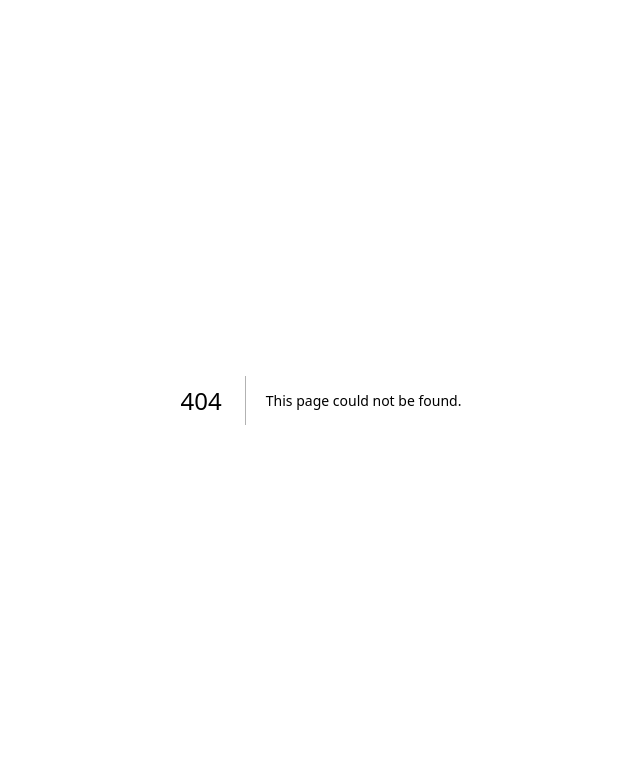
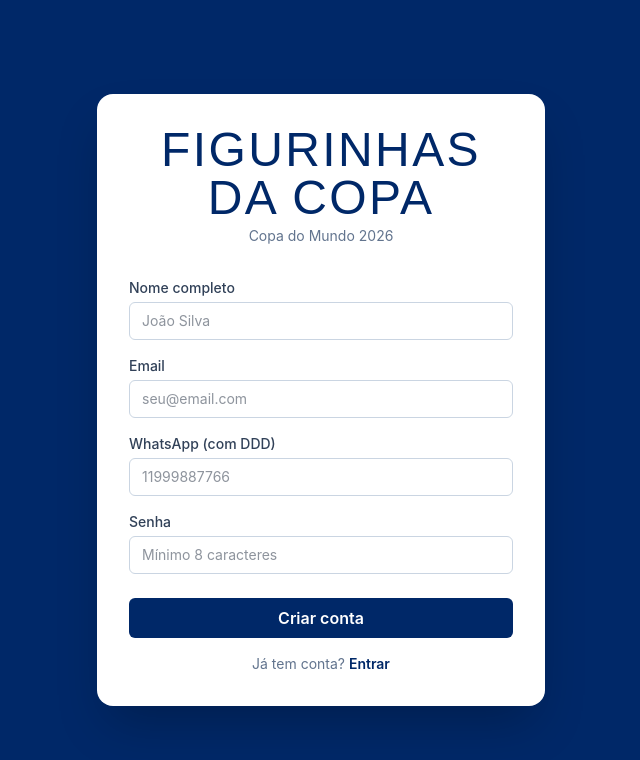
Before and after one commit to leotheodoro/stickertradeworldcup2026, a Next.js app: page /register in a window 1280 px wide. Before the commit this address had no page. Shown: the top 760 px of the page, without its empty margins (319-959 px from the left). Built offline with nearby package versions, Linux system fonts and the light colour scheme.

Commit message:
feat: useAuth hook, auth layout, and login page

```diff
--- /dev/null
+++ b/app/(auth)/layout.tsx
@@ -0,0 +1,18 @@
+export default function AuthLayout({ children }: { children: React.ReactNode }) {
+  return (
+    <div className="flex min-h-screen items-center justify-center bg-[#002868] px-4 py-12">
+      <div className="w-full max-w-md rounded-2xl bg-white p-8 shadow-2xl">
+        <div className="mb-8 text-center">
+          <h1
+            className="text-5xl tracking-wider text-[#002868]"
+            style={{ fontFamily: 'var(--font-bebas, sans-serif)' }}
+          >
+            FIGURINHAS<br />DA COPA
+          </h1>
+          <p className="mt-1 text-sm text-slate-500">Copa do Mundo 2026</p>
+        </div>
+        {children}
+      </div>
+    </div>
+  )
+}
--- /dev/null
+++ b/app/(auth)/login/page.tsx
@@ -0,0 +1,57 @@
+'use client'
+
+import { useState } from 'react'
+import Link from 'next/link'
+import { useAuth } from '@/hooks/useAuth'
+import { Button } from '@/components/ui/button'
+import { Input } from '@/components/ui/input'
+
+export default function LoginPage() {
+  const { login } = useAuth()
+  const [email, setEmail] = useState('')
+  const [password, setPassword] = useState('')
+  const [error, setError] = useState('')
+
+  async function handleSubmit(e: React.FormEvent) {
+    e.preventDefault()
+    setError('')
+    try {
+      await login.mutateAsync({ email, password })
+    } catch (err) {
+      setError(err instanceof Error ? err.message : 'Erro ao entrar')
+    }
+  }
+
+  return (
+    <form onSubmit={handleSubmit} className="flex flex-col gap-4">
+      <Input
+        id="email"
+        label="Email"
+        type="email"
+        value={email}
+        onChange={(e) => setEmail(e.target.value)}
+        placeholder="seu@email.com"
+        required
+      />
+      <Input
+        id="password"
+        label="Senha"
+        type="password"
+        value={password}
+        onChange={(e) => setPassword(e.target.value)}
+        placeholder="••••••••"
+        required
+      />
+      {error && <p className="text-sm text-[#BF0A30]">{error}</p>}
+      <Button type="submit" disabled={login.isPending} className="mt-2 w-full">
+        {login.isPending ? 'Entrando...' : 'Entrar'}
+      </Button>
+      <p className="text-center text-sm text-slate-500">
+        Não tem conta?{' '}
+        <Link href="/register" className="font-semibold text-[#002868] hover:underline">
+          Cadastre-se
+        </Link>
+      </p>
+    </form>
+  )
+}
--- /dev/null
+++ b/app/(auth)/register/page.tsx
@@ -0,0 +1,94 @@
+'use client'
+
+import { useState } from 'react'
+import Link from 'next/link'
+import { useRouter } from 'next/navigation'
+import { Button } from '@/components/ui/button'
+import { Input } from '@/components/ui/input'
+
+export default function RegisterPage() {
+  const router = useRouter()
+  const [form, setForm] = useState({ name: '', email: '', password: '', phone: '' })
+  const [error, setError] = useState('')
+  const [loading, setLoading] = useState(false)
+
+  function handleChange(e: React.ChangeEvent<HTMLInputElement>) {
+    setForm((f) => ({ ...f, [e.target.name]: e.target.value }))
+  }
+
+  async function handleSubmit(e: React.FormEvent) {
+    e.preventDefault()
+    setError('')
+    setLoading(true)
+    try {
+      const res = await fetch('/api/auth/register', {
+        method: 'POST',
+        headers: { 'Content-Type': 'application/json' },
+        body: JSON.stringify(form),
+      })
+      if (!res.ok) {
+        const data = await res.json()
+        throw new Error(data.error ?? 'Erro ao cadastrar')
+      }
+      router.push('/collection')
+    } catch (err) {
+      setError(err instanceof Error ? err.message : 'Erro ao cadastrar')
+    } finally {
+      setLoading(false)
+    }
+  }
+
+  return (
+    <form onSubmit={handleSubmit} className="flex flex-col gap-4">
+      <Input
+        id="name"
+        name="name"
+        label="Nome completo"
+        value={form.name}
+        onChange={handleChange}
+        placeholder="João Silva"
+        required
+      />
+      <Input
+        id="email"
+        name="email"
+        label="Email"
+        type="email"
+        value={form.email}
+        onChange={handleChange}
+        placeholder="seu@email.com"
+        required
+      />
+      <Input
+        id="phone"
+        name="phone"
+        label="WhatsApp (com DDD)"
+        type="tel"
+        value={form.phone}
+        onChange={handleChange}
+        placeholder="11999887766"
+        required
+      />
+      <Input
+        id="password"
+        name="password"
+        label="Senha"
+        type="password"
+        value={form.password}
+        onChange={handleChange}
+        placeholder="Mínimo 8 caracteres"
+        required
+      />
+      {error && <p className="text-sm text-[#BF0A30]">{error}</p>}
+      <Button type="submit" disabled={loading} className="mt-2 w-full">
+        {loading ? 'Cadastrando...' : 'Criar conta'}
+      </Button>
+      <p className="text-center text-sm text-slate-500">
+        Já tem conta?{' '}
+        <Link href="/login" className="font-semibold text-[#002868] hover:underline">
+          Entrar
+        </Link>
+      </p>
+    </form>
+  )
+}
--- /dev/null
+++ b/hooks/useAuth.ts
@@ -0,0 +1,60 @@
+'use client'
+
+import { useQuery, useMutation, useQueryClient } from '@tanstack/react-query'
+import { useRouter } from 'next/navigation'
+
+interface User {
+  id: string
+  name: string
+  email: string
+  phone: string
+}
+
+async function fetchMe(): Promise<User | null> {
+  const res = await fetch('/api/auth/me')
+  if (!res.ok) return null
+  const data = await res.json()
+  return data.user
+}
+
+export function useAuth() {
+  const queryClient = useQueryClient()
+  const router = useRouter()
+
+  const { data: user, isLoading } = useQuery<User | null>({
+    queryKey: ['auth', 'me'],
+    queryFn: fetchMe,
+    retry: false,
+  })
+
+  const login = useMutation({
+    mutationFn: async (input: { email: string; password: string }) => {
+      const res = await fetch('/api/auth/login', {
+        method: 'POST',
+        headers: { 'Content-Type': 'application/json' },
+        body: JSON.stringify(input),
+      })
+      if (!res.ok) {
+        const err = await res.json()
+        throw new Error(err.error ?? 'Erro ao entrar')
+      }
+      return res.json()
+    },
+    onSuccess: () => {
+      queryClient.invalidateQueries({ queryKey: ['auth', 'me'] })
+      router.push('/collection')
+    },
+  })
+
+  const logout = useMutation({
+    mutationFn: async () => {
+      await fetch('/api/auth/logout', { method: 'POST' })
+    },
+    onSuccess: () => {
+      queryClient.clear()
+      router.push('/login')
+    },
+  })
+
+  return { user, isLoading, login, logout }
+}
```
